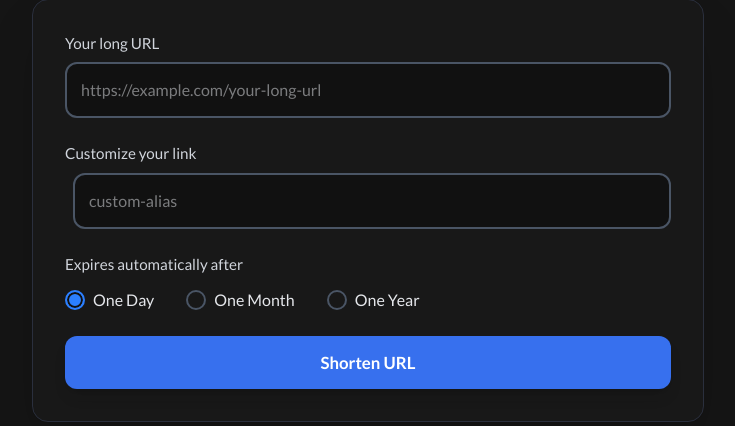
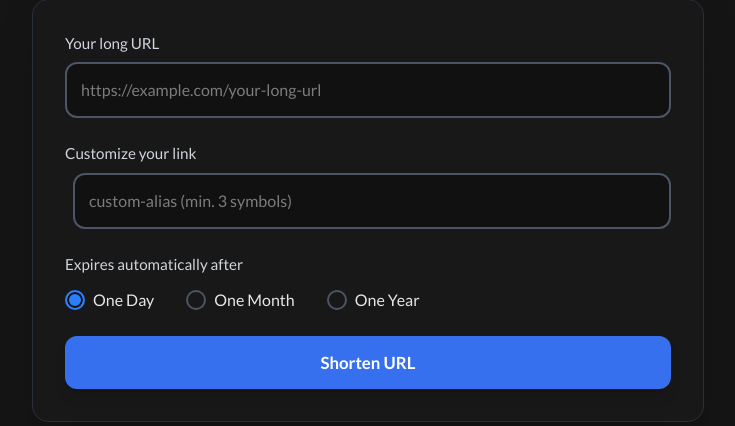
Before and after one commit to alxww55/shorty, a Python web app: template frontend/templates/index.html in a window 1280 px wide. Shown: the part 239-665 px from the top of the page, without its empty margins (272-1007 px from the left). Run offline with Jinja, Linux system fonts and the light colour scheme; the template is opened without the code that fills it, so the values that code supplies are empty.

Commit message:
Changed placeholder for alias input

```diff
--- a/frontend/templates/index.html
+++ b/frontend/templates/index.html
@@ -17,7 +17,7 @@
             <label for="shortened_code" class="block mb-2 text-gray-300 text-[0.9rem] sm:text-[0.95rem]">Customize your link</label>
             <div class="flex flex-col sm:flex-row sm:items-center w-full">
               <span class="text-gray-400 text-[0.9rem] sm:text-[1rem] select-none sm:mr-2 mb-2 sm:mb-0" id="server_url">{{ server_url }}</span>
-              <input type="text" id="shortened_code" name="shortened_code" placeholder="custom-alias" class="flex-1 p-3 sm:p-3.5 border-2 border-gray-600 bg-[#111111] text-gray-200 text-[0.95rem] sm:text-[1rem] rounded-xl focus:outline-none focus:border-[#3770ee] transition" required />
+              <input type="text" id="shortened_code" name="shortened_code" placeholder="custom-alias (min. 3 symbols)" class="flex-1 p-3 sm:p-3.5 border-2 border-gray-600 bg-[#111111] text-gray-200 text-[0.95rem] sm:text-[1rem] rounded-xl focus:outline-none focus:border-[#3770ee] transition" required />
             </div>
           </div>
 
```
